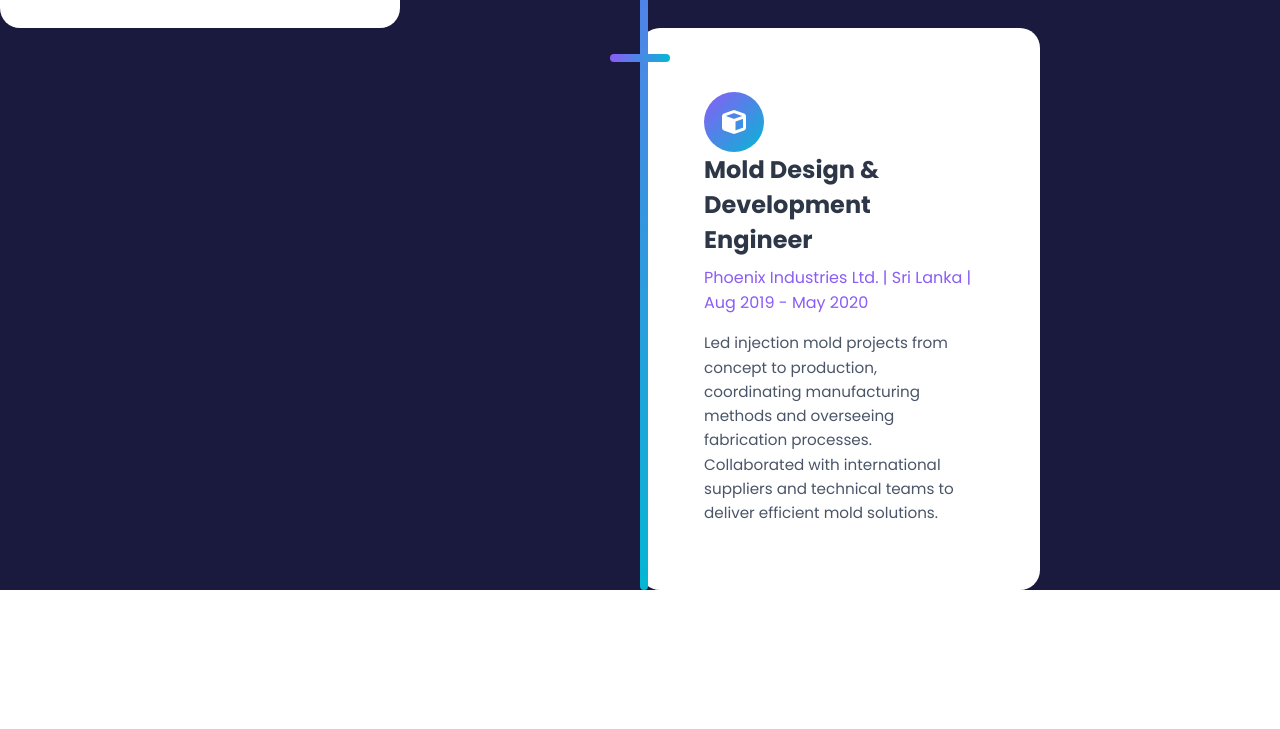
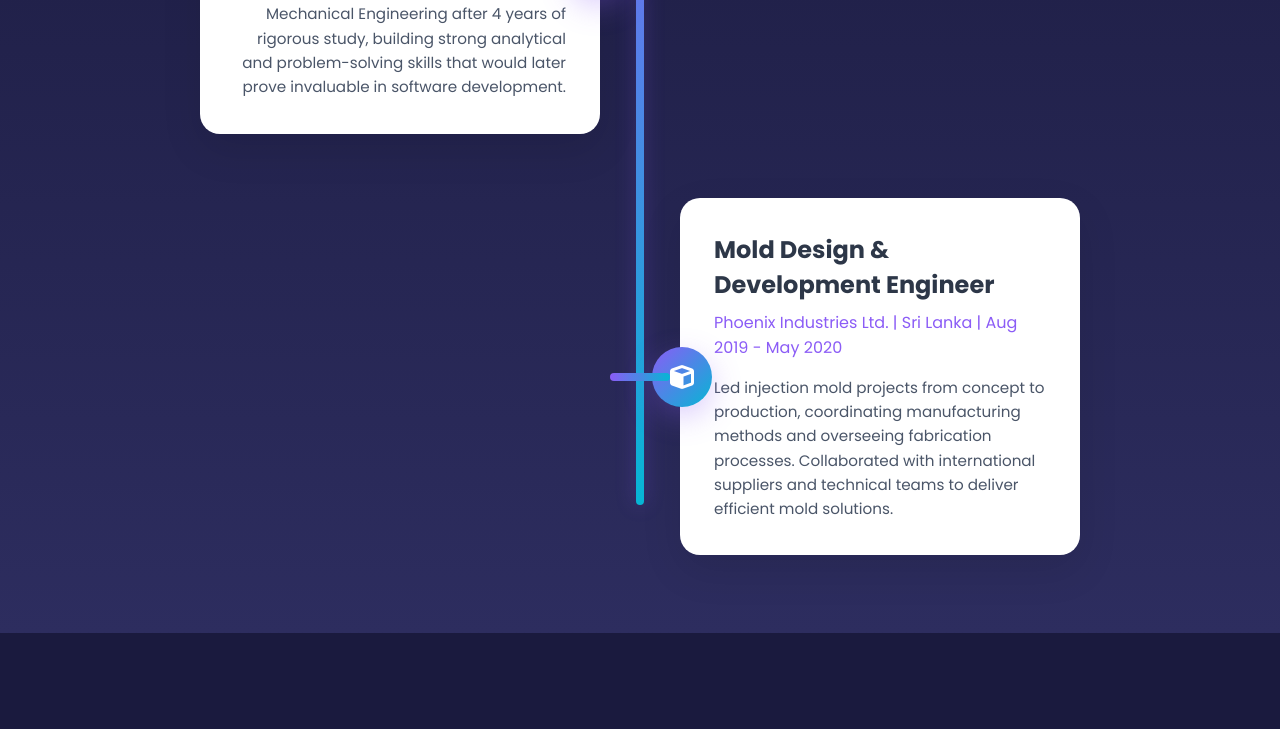
Before and after one commit to DhanushkaChandimal/dhanushka-portfolio, a plain HTML site: page index.html in a window 1280 px wide. Shown: the part 624-1353 px from the top of the page. Before the commit the page ends 1214 px from the top, so only its background shows below. Drawn offline with Linux system fonts and the light colour scheme.

Commit message:
Position events in to ladder

```diff
--- a/index.html
+++ b/index.html
@@ -77,13 +77,12 @@
                             <p class="event-description">Led injection mold projects from concept to production, coordinating manufacturing methods and overseeing fabrication processes. Collaborated with international suppliers and technical teams to deliver efficient mold solutions.</p>
                         </div>
                     </div>
-                    </div>
+                    <div class="ladder-rung"></div>
                 </div>
 
 
 
-
-
+            </div>
         </div>
     </main>
 </body>
--- a/styles/styles.css
+++ b/styles/styles.css
@@ -111,16 +111,106 @@ body {
     margin-bottom: 3rem;
 }
 
+/* Timeline Section */
+.timeline-section {
+    background: #1a1a3e;
+    padding: 6rem 0;
+    position: relative;
+}
+
+.timeline-container {
+    position: relative;
+    background: linear-gradient(to bottom, #1a1a3e, #2d2d5f);
+    padding: 4rem 0;
+    width: 100%;
+    max-width: 100vw;
+}
+
+/* Ladder Styles */
+.ladder {
+    position: relative;
+    max-width: 1200px;
+    margin: 0 auto;
+    padding: 0 2rem;
+    min-height: 100%;
+}
+
+.ladder-rail {
+    position: absolute;
+    left: 50%;
+    top: 0;
+    height: 100%;
+    width: 8px;
+    background: linear-gradient(to bottom, #8B5CF6, #06B6D4);
+    transform: translateX(-50%);
+    border-radius: 4px;
+    box-shadow: 0 0 20px rgba(139, 92, 246, 0.3);
+}
+
+/* Timeline Events */
 .timeline-event {
+    position: relative;
+    margin: 4rem 0;
+    transform: translateY(50px);
+}
+
+.timeline-event.left {
+    text-align: right;
+}
+
+.timeline-event.right {
+    text-align: left;
+}
+
+/* Event Content */
+.event-content {
     display: inline-block;
     background: white;
     border-radius: 20px;
     padding: 2rem;
+    box-shadow: 0 15px 40px rgba(0,0,0,0.1);
     max-width: 400px;
+    position: relative;
+    border: 2px solid transparent;
 }
 
-/* Events */
-.event-title{
+.timeline-event.left .event-content {
+    margin-right: calc(50% + 40px);
+}
+
+.timeline-event.right .event-content {
+    margin-left: calc(50% + 40px);
+}
+
+/* Event Icons */
+.event-icon {
+    position: absolute;
+    width: 60px;
+    height: 60px;
+    background: linear-gradient(135deg, #8B5CF6, #06B6D4);
+    border-radius: 50%;
+    display: flex;
+    align-items: center;
+    justify-content: center;
+    color: white;
+    font-size: 1.5rem;
+    box-shadow: 0 10px 30px rgba(139, 92, 246, 0.3);
+}
+
+.timeline-event.left .event-icon {
+    right: -30px;
+    top: 50%;
+    transform: translateY(-50%);
+}
+
+.timeline-event.right .event-icon {
+    left: -30px;
+    top: 50%;
+    transform: translateY(-50%);
+}
+
+/* Event Details */
+.event-title {
     font-size: 1.5rem;
     margin-bottom: 0.5rem;
     color: #2D3748;
@@ -138,54 +228,6 @@ body {
     line-height: 1.6;
 }
 
-.timeline-event.left {
-    text-align: right;
-    margin-right: calc(50%);
-}
-
-.timeline-event.right {
-    text-align: left;
-    margin-left: calc(50%);
-}
-
-/* Event Content */
-.event-content {
-    display: inline-block;
-    background: white;
-    border-radius: 20px;
-    padding: 2rem;
-    max-width: 400px;
-}
-
-/* Event Icons */
-.event-icon {
-    width: 60px;
-    height: 60px;
-    background: linear-gradient(135deg, #8B5CF6, #06B6D4);
-    border-radius: 50%;
-    display: flex;
-    align-items: center;
-    justify-content: center;
-    color: white;
-    font-size: 1.5rem;
-}
-
-/* Ladder Styles */
-.ladder {
-    position: relative;
-    min-height: 100%;
-}
-
-.ladder-rail {
-    position: absolute;
-    left: 50%;
-    top: 0;
-    height: 100%;
-    width: 8px;
-    background: linear-gradient(to bottom, #8B5CF6, #06B6D4);
-    border-radius: 4px;
-}
-
 /* Ladder Rungs */
 .ladder-rung {
     position: absolute;
```
Lines whose indentation alone changed are shown as unchanged.
